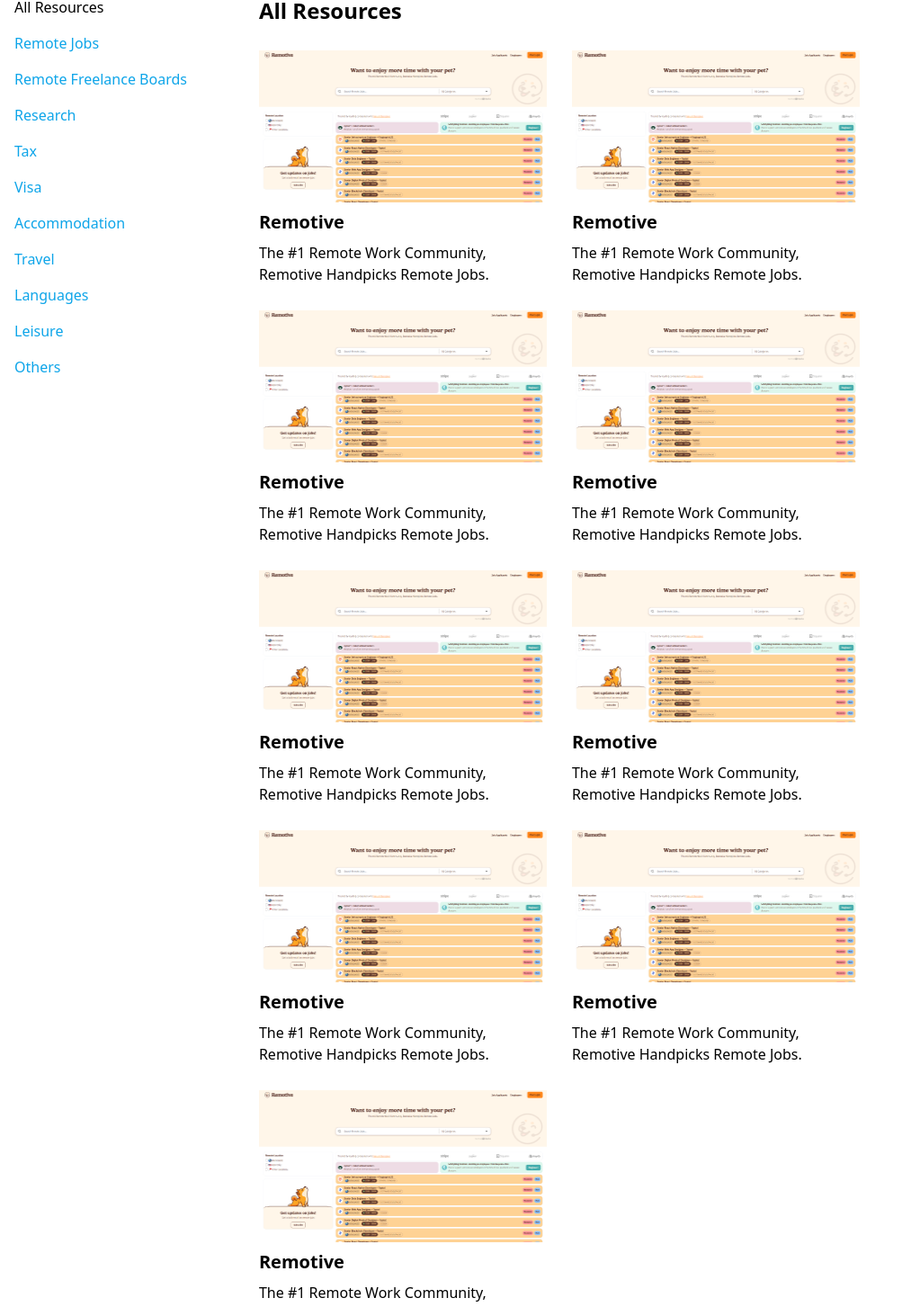
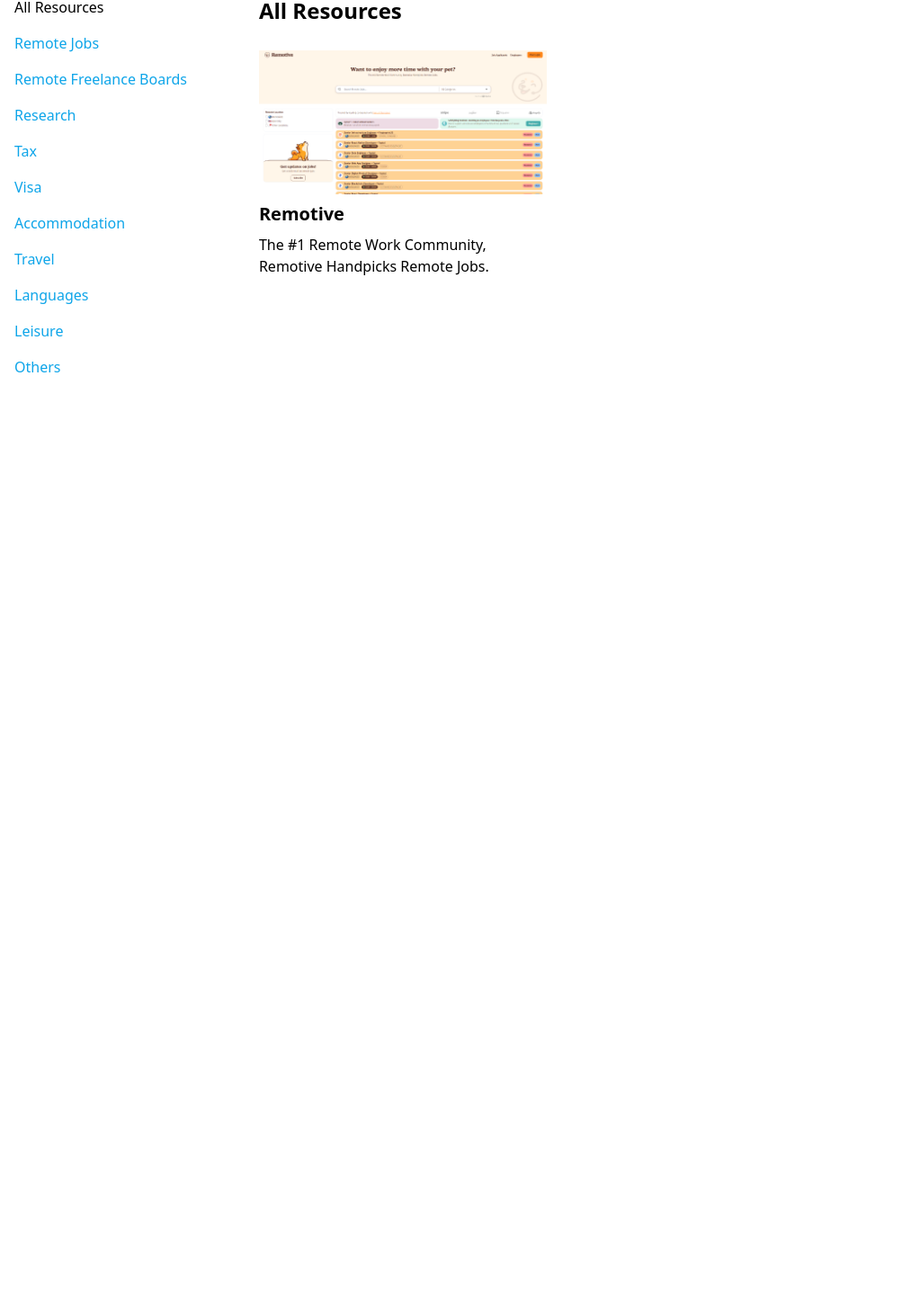
Before and after one commit to mdnm/cyber-nomad-goodies, a Next.js app: page / in a window 1280 px wide. Shown: the part 215-1668 px from the top of the page at 90% size, without its empty margins (0-1003 px from the left). After the commit the page ends 800 px from the top, so only its background shows below. Built offline with nearby package versions, Linux system fonts and the light colour scheme.

Commit message:
modulo 2: layout pagina inicial com bonus

```diff
--- /dev/null
+++ b/components/Resource/index.tsx
@@ -0,0 +1,24 @@
+import { Resources } from "@prisma/client";
+import Image from "next/image";
+import React from "react";
+
+type Props = Omit<Resources, "createdAt" | "updatedAt"> & {
+  link: string;
+  imageUrl: string;
+};
+
+const Resource = ({ title, description, imageUrl, link }: Props) => {
+  return (
+    <a href={link}>
+      <div className="flex flex-col gap-2 max-w-xs">
+        <div className="relative w-full h-40">
+          <Image src={imageUrl} alt={title} layout="fill" />
+        </div>
+        <span className="text-xl font-bold">{title}</span>
+        <p className="text-base">{description}</p>
+      </div>
+    </a>
+  );
+};
+
+export default Resource;
--- /dev/null
+++ b/components/ResourcesGrid/index.tsx
@@ -0,0 +1,25 @@
+import { Resources } from "@prisma/client";
+import React from "react";
+import resourceBg from "../../public/resource-bg.png";
+import Resource from "../Resource";
+
+type Props = {
+  resources: Resources[];
+};
+
+const ResourcesGrid = ({ resources }: Props) => {
+  return (
+    <div className="flex flex-wrap gap-7">
+      {resources.map((resource) => (
+        <Resource
+          key={resource.id}
+          {...resource}
+          link="#"
+          imageUrl={resourceBg.src}
+        />
+      ))}
+    </div>
+  );
+};
+
+export default ResourcesGrid;
--- a/pages/index.tsx
+++ b/pages/index.tsx
@@ -1,10 +1,20 @@
 import type { NextPage } from "next";
 import Head from "next/head";
-import Image from "next/image";
 import Logo from "../components/Logo";
-import resourceBg from "../public/resource-bg.png";
+import ResourcesGrid from "../components/ResourcesGrid";
 
 const Home: NextPage = () => {
+  const resources = [
+    {
+      id: "1",
+      title: "Remotive",
+      description:
+        "The #1 Remote Work Community, Remotive Handpicks Remote Jobs.",
+      createdAt: new Date(),
+      updatedAt: new Date(),
+    },
+  ];
+
   return (
     <div>
       <Head>
@@ -41,89 +51,7 @@
         <div className="flex-1">
           <h1 className="text-2xl font-bold mb-7">All Resources</h1>
 
-          <div className="flex flex-wrap gap-7">
-            <a href="#">
-              <div className="flex flex-col gap-2 max-w-xs">
-                <Image src={resourceBg} alt="Remotive landing page" />
-                <span className="text-xl font-bold">Remotive</span>
-                <p className="text-base">
-                  The #1 Remote Work Community, Remotive Handpicks Remote Jobs.
-                </p>
-              </div>
-            </a>
-            <a href="#">
-              <div className="flex flex-col gap-2 max-w-xs">
-                <Image src={resourceBg} alt="Remotive landing page" />
-                <span className="text-xl font-bold">Remotive</span>
-                <p className="text-base">
-                  The #1 Remote Work Community, Remotive Handpicks Remote Jobs.
-                </p>
-              </div>
-            </a>
-            <a href="#">
-              <div className="flex flex-col gap-2 max-w-xs">
-                <Image src={resourceBg} alt="Remotive landing page" />
-                <span className="text-xl font-bold">Remotive</span>
-                <p className="text-base">
-                  The #1 Remote Work Community, Remotive Handpicks Remote Jobs.
-                </p>
-              </div>
-            </a>
-            <a href="#">
-              <div className="flex flex-col gap-2 max-w-xs">
-                <Image src={resourceBg} alt="Remotive landing page" />
-                <span className="text-xl font-bold">Remotive</span>
-                <p className="text-base">
-                  The #1 Remote Work Community, Remotive Handpicks Remote Jobs.
-                </p>
-              </div>
-            </a>
-            <a href="#">
-              <div className="flex flex-col gap-2 max-w-xs">
-                <Image src={resourceBg} alt="Remotive landing page" />
-                <span className="text-xl font-bold">Remotive</span>
-                <p className="text-base">
-                  The #1 Remote Work Community, Remotive Handpicks Remote Jobs.
-                </p>
-              </div>
-            </a>
-            <a href="#">
-              <div className="flex flex-col gap-2 max-w-xs">
-                <Image src={resourceBg} alt="Remotive landing page" />
-                <span className="text-xl font-bold">Remotive</span>
-                <p className="text-base">
-                  The #1 Remote Work Community, Remotive Handpicks Remote Jobs.
-                </p>
-              </div>
-            </a>
-            <a href="#">
-              <div className="flex flex-col gap-2 max-w-xs">
-                <Image src={resourceBg} alt="Remotive landing page" />
-                <span className="text-xl font-bold">Remotive</span>
-                <p className="text-base">
-                  The #1 Remote Work Community, Remotive Handpicks Remote Jobs.
-                </p>
-              </div>
-            </a>
-            <a href="#">
-              <div className="flex flex-col gap-2 max-w-xs">
-                <Image src={resourceBg} alt="Remotive landing page" />
-                <span className="text-xl font-bold">Remotive</span>
-                <p className="text-base">
-                  The #1 Remote Work Community, Remotive Handpicks Remote Jobs.
-                </p>
-              </div>
-            </a>
-            <a href="#">
-              <div className="flex flex-col gap-2 max-w-xs">
-                <Image src={resourceBg} alt="Remotive landing page" />
-                <span className="text-xl font-bold">Remotive</span>
-                <p className="text-base">
-                  The #1 Remote Work Community, Remotive Handpicks Remote Jobs.
-                </p>
-              </div>
-            </a>
-          </div>
+          <ResourcesGrid resources={resources} />
         </div>
       </main>
     </div>
```
